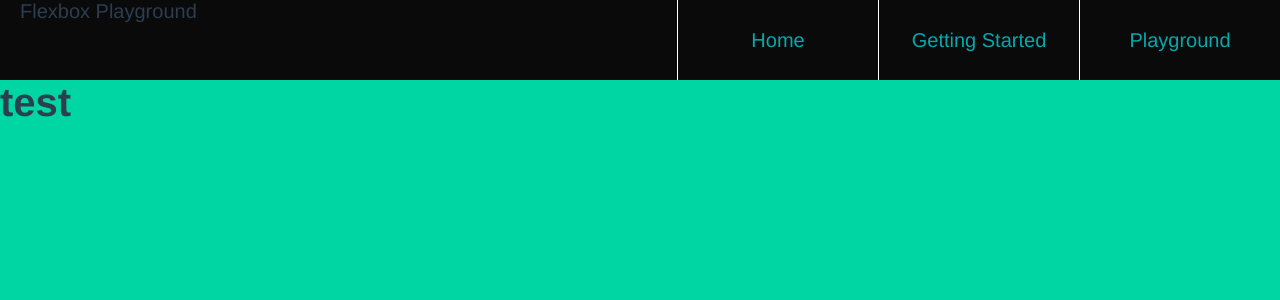
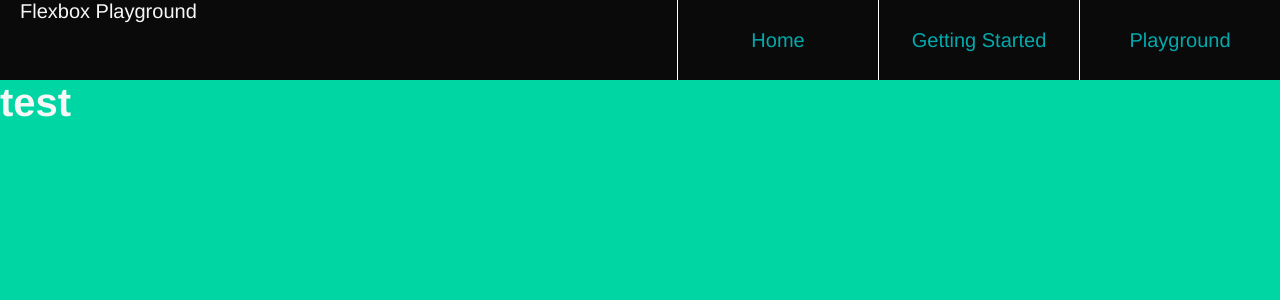
Before and after one commit to rabbitwerks/flexbox-util-playground, a Vue app: page / in a window 1280 px wide. Shown: the top 300 px of the page. Built offline with nearby package versions, Linux system fonts and the light colour scheme.

Commit message:
updated - font color

```diff
--- a/src/App.vue
+++ b/src/App.vue
@@ -24,7 +24,7 @@ export default {
 
 #app {
   font-family: 'Avenir', Helvetica, Arial, sans-serif;
-  color: #2c3e50;
+  color: var(--fontColor);
   width: 100vw;
   height: 100vh;
 }
```
